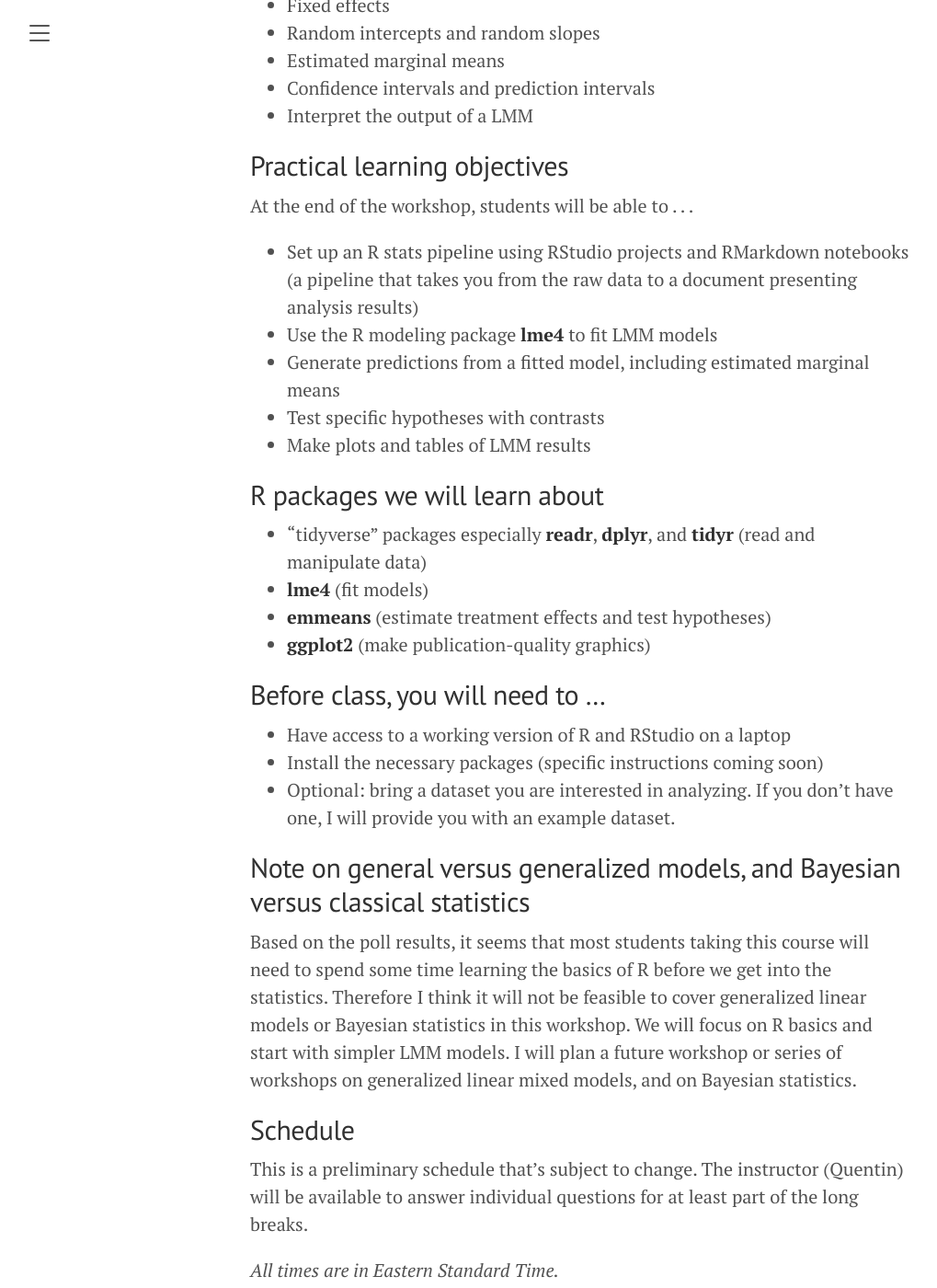
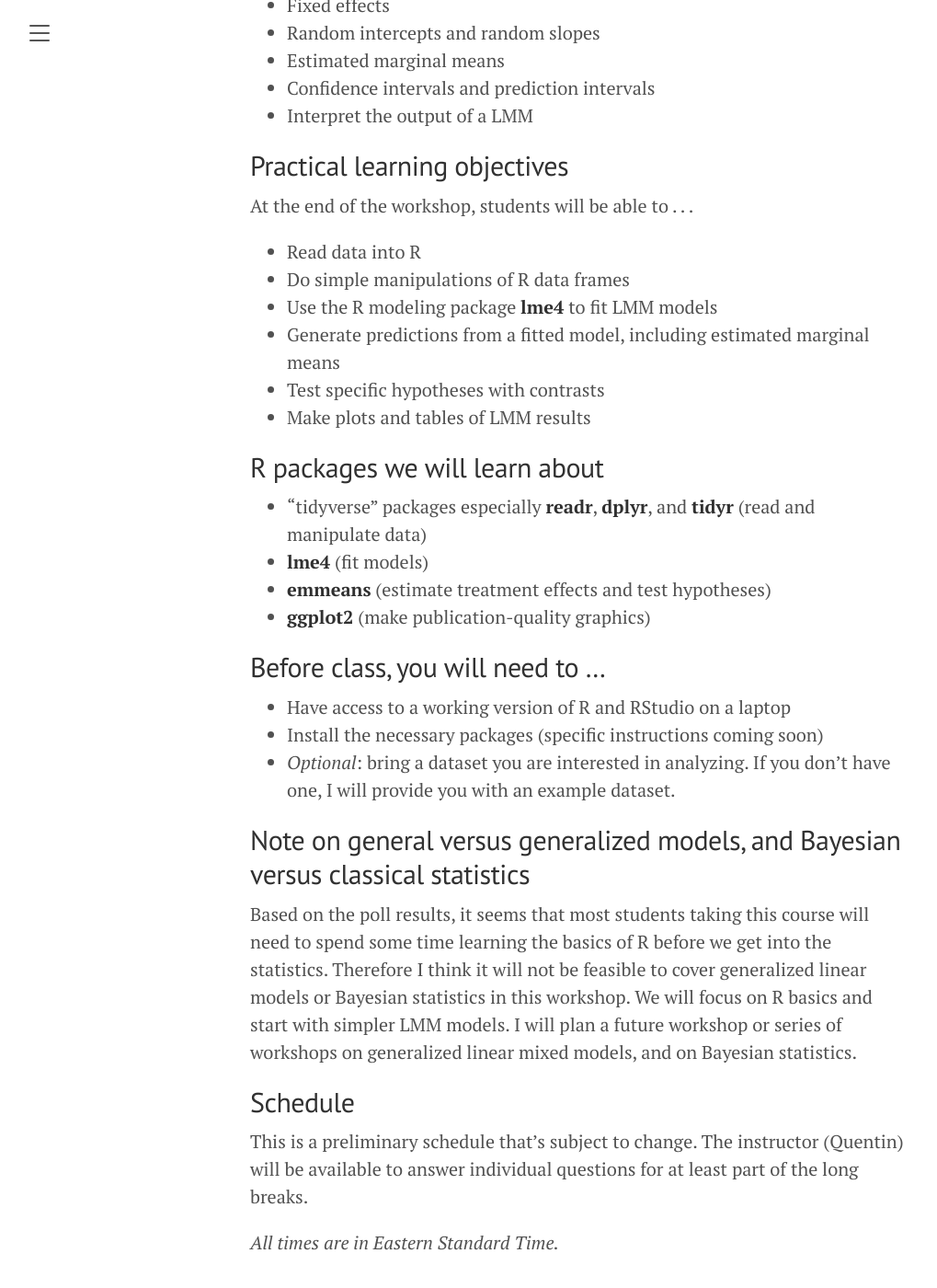
Before and after one commit to qdread/glmm-workshop-dec2022, a Jekyll site: the page built from syllabus.md, in a window 1280 px wide and 1400 px high, scrolled down 490 px. Shown: the whole window at 92% size, without its empty margins (8-1027 px from the left). Built offline with Jekyll 4.4.1, drawn with Linux system fonts in a browser that asks for light colours; some of the changed text lies outside the part shown.

Commit message:
clean up and publish

```diff
--- a/syllabus.md
+++ b/syllabus.md
@@ -22,7 +22,8 @@
 
 At the end of the workshop, students will be able to . . .
 
-- Set up an R stats pipeline using RStudio projects and RMarkdown notebooks (a pipeline that takes you from the raw data to a document presenting analysis results)
+- Read data into R
+- Do simple manipulations of R data frames
 - Use the R modeling package **lme4** to fit LMM models
 -	Generate predictions from a fitted model, including estimated marginal means
 -	Test specific hypotheses with contrasts
```
Also changed, not shown: other parts of syllabus.md (+2 -2 lines), install.md (+2 -4 lines), public/images/install_dialog.png.
